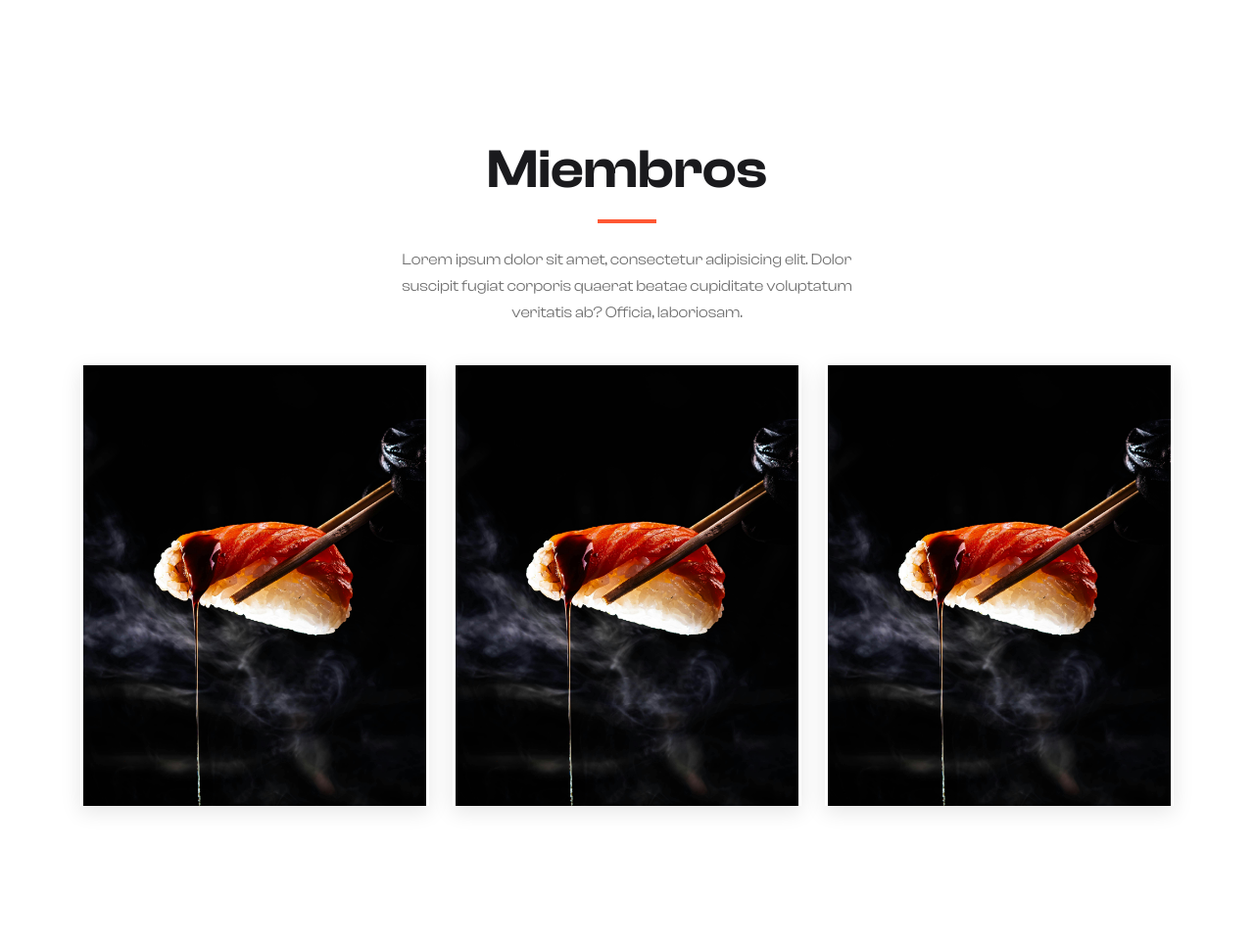
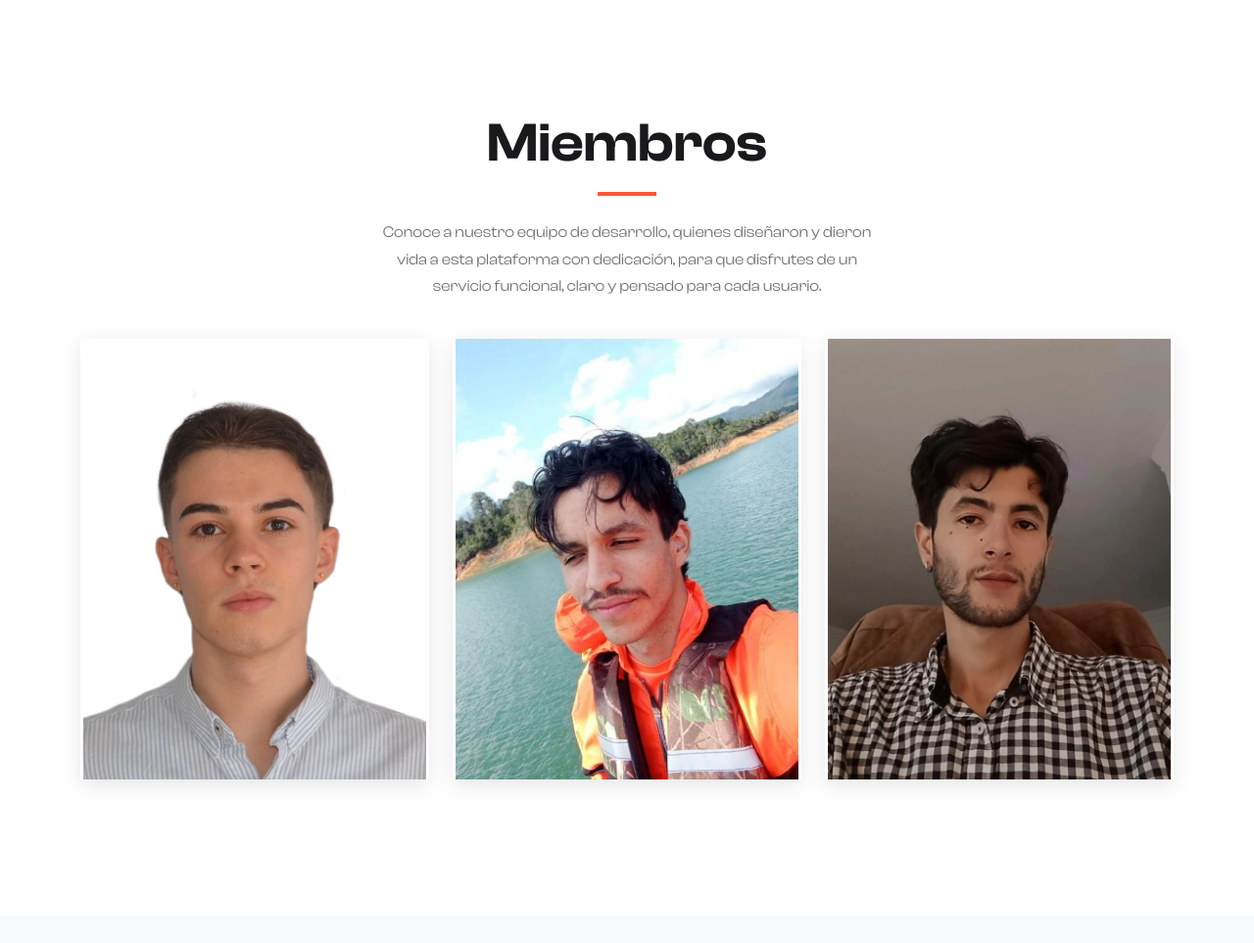
Before and after one commit to miguelczz/Kakureya, a Django app: page / in a window 1280 px wide. Shown: the part 5160-6123 px from the top of the page at 98% size. After the commit the page ends 5957 px from the top, so only its background shows below. Run offline with Django 5.2, Linux system fonts and the light colour scheme; data that the repository does not hold is empty; some libraries are stand-ins or nearby versions.

Commit message:
Images development team

```diff
--- a/kakureya/templates/home.html
+++ b/kakureya/templates/home.html
@@ -295,9 +295,7 @@
           <h1 class="display-4 fw-semibold">Reseñas</h1>
           <div class="line"></div>
           <p>
-            Lorem ipsum dolor sit amet, consectetur adipisicing elit. Dolor
-            suscipit fugiat corporis quaerat beatae cupiditate voluptatum
-            veritatis ab? Officia, laboriosam.
+            Valoramos cada palabra. Estas reseñas reflejan el esfuerzo diario por ofrecer lo mejor.
           </p>
         </div>
       </div>
@@ -463,9 +461,7 @@
                     <h1 class="display-4 fw-semibold">Miembros</h1>
                     <div class="line"></div>
                     <p>
-                        Lorem ipsum dolor sit amet, consectetur adipisicing
-                        elit. Dolor suscipit fugiat corporis quaerat beatae
-                        cupiditate voluptatum veritatis ab? Officia, laboriosam.
+                        Conoce a nuestro equipo de desarrollo, quienes diseñaron y dieron vida a esta plataforma con dedicación, para que disfrutes de un servicio funcional, claro y pensado para cada usuario.
                     </p>
                 </div>
             </div>
@@ -476,11 +472,11 @@
                     <div class="image-zoom-wrapper">
                         <img
                             class="img-member"
-                            src="{% static '/images/hero.jpg' %}"
+                            src="{% static '/images/Miguel.jpg' %}"
                             alt="Member" />
                     </div>
                     <div class="team-member-content">
-                        <h4 class="text-white">Jon Doe</h4>
+                        <h4 class="text-white">Miguel Zuluaga</h4>
                         <p class="mb-0 text-white">Desarrollador</p>
                     </div>
                 </div>
@@ -490,11 +486,11 @@
                     <div class="image-zoom-wrapper">
                         <img
                             class="img-member"
-                            src="{% static '/images/hero.jpg' %}"
+                            src="{% static '/images/Esteban.jpg' %}"
                             alt="Member" />
                     </div>
                     <div class="team-member-content">
-                        <h4 class="text-white">Jon Doe</h4>
+                        <h4 class="text-white">Esteban Puerta</h4>
                         <p class="mb-0 text-white">Desarrollador</p>
                     </div>
                 </div>
@@ -504,11 +500,11 @@
                     <div class="image-zoom-wrapper">
                         <img
                             class="img-member"
-                            src="{% static '/images/hero.jpg' %}"
+                            src="{% static '/images/Jose.jpg' %}"
                             alt="Member" />
                     </div>
                     <div class="team-member-content">
-                        <h4 class="text-white">Jon Doe</h4>
+                        <h4 class="text-white">Jose Luis Ossa</h4>
                         <p class="mb-0 text-white">Desarrollador</p>
                     </div>
                 </div>
--- a/kakureya/views.py
+++ b/kakureya/views.py
@@ -172,29 +172,35 @@ def signup(request):
             email = form.cleaned_data.get('email')
             phone = form.cleaned_data.get('phone_number')
 
-            # Validaciones personalizadas antes de crear el usuario
-            has_errors = False
+            # Validaciones personalizadas
+            errores_personalizados = []
+
             if UserProfile.objects.filter(email=email).exists():
                 form.add_error('email', 'Este correo ya está registrado.')
-                has_errors = True
+                errores_personalizados.append('Correo electrónico: Este correo ya está registrado.')
 
             if phone and UserProfile.objects.filter(phone_number=phone).exists():
                 form.add_error('phone_number', 'Este número de celular ya está registrado.')
-                has_errors = True
+                errores_personalizados.append('Número de celular: Este número ya está registrado.')
 
-            if has_errors:
-                error_dict = {field: [str(e) for e in errs] for field, errs in form.errors.items()}
-                return JsonResponse({'errors': error_dict}, status=400)
+            if errores_personalizados:
+                return JsonResponse({'success': False, 'errors': errores_personalizados}, status=400)
 
-            # Crear usuario y perfil desde el formulario (form.save ya incluye UserProfile)
-            user = form.save()  # UserRegisterForm se encarga de guardar perfil
+            # Crear el usuario y loguearlo
+            user = form.save()
             login(request, user)
             return JsonResponse({'success': True, 'redirect': reverse('products')})
 
-        else:
-            error_dict = {field: [str(e) for e in errs] for field, errs in form.errors.items()}
-            return JsonResponse({'errors': error_dict}, status=400)
+        # Errores estándar del formulario
+        errores = []
+        for campo, lista in form.errors.items():
+            for mensaje in lista:
+                campo_legible = campo.replace('_', ' ').capitalize()
+                errores.append(f"{campo_legible}: {mensaje}")
 
+        return JsonResponse({'success': False, 'errors': errores}, status=400)
+
+    # GET request
     return render(request, 'signup.html', {'form': UserRegisterForm()})
 
 @login_required
--- /dev/null
+++ b/mem_check.py
@@ -0,0 +1,6 @@
+import os
+import psutil
+
+process = psutil.Process(os.getpid())
+mem = process.memory_info().rss / (1024 * 1024)
+print(f"Uso de RAM actual: {mem:.2f} MB")
```
Also changed, not shown: kakureya/templates/signup.html (+6 -8 lines), kakureya/static/images/Esteban.jpg (added), kakureya/static/images/Jose.jpg (added), kakureya/static/images/Miguel.jpg (added), media/products/hero_TaPpHVA.webp (added).
